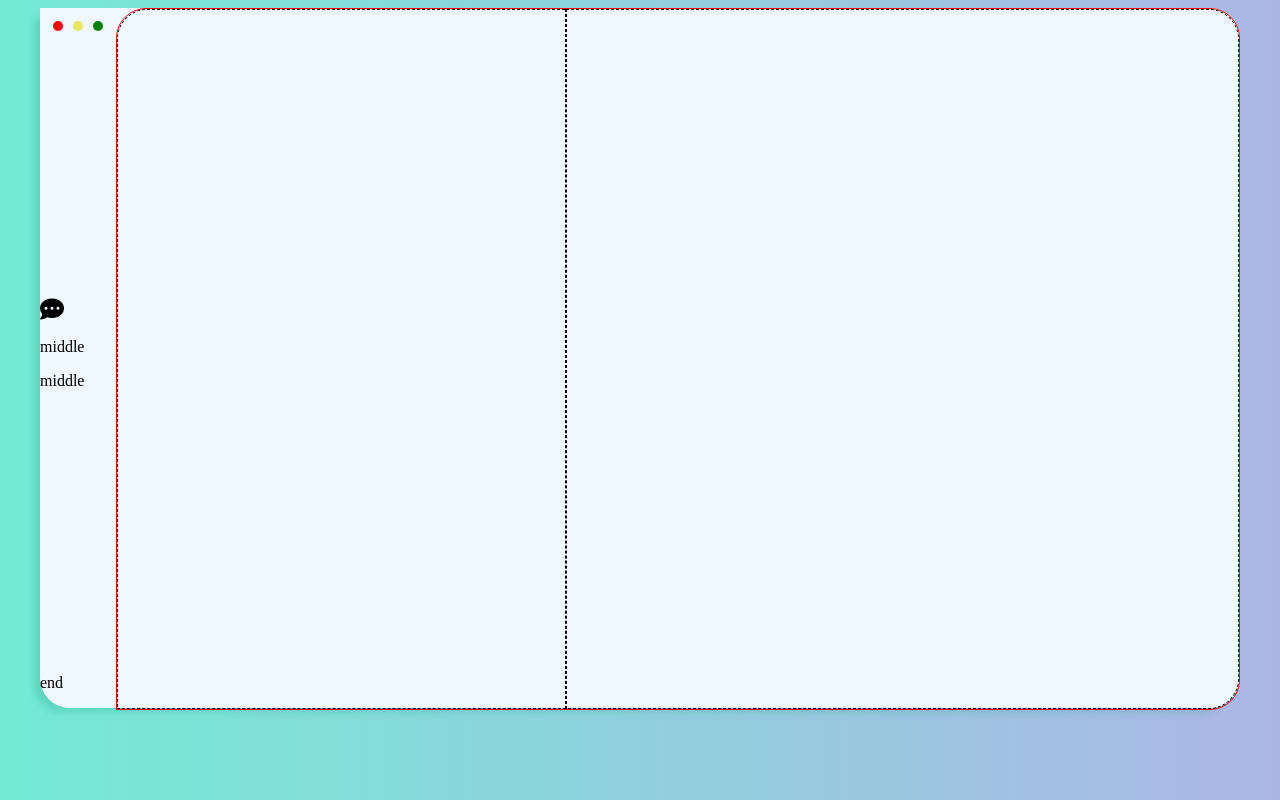
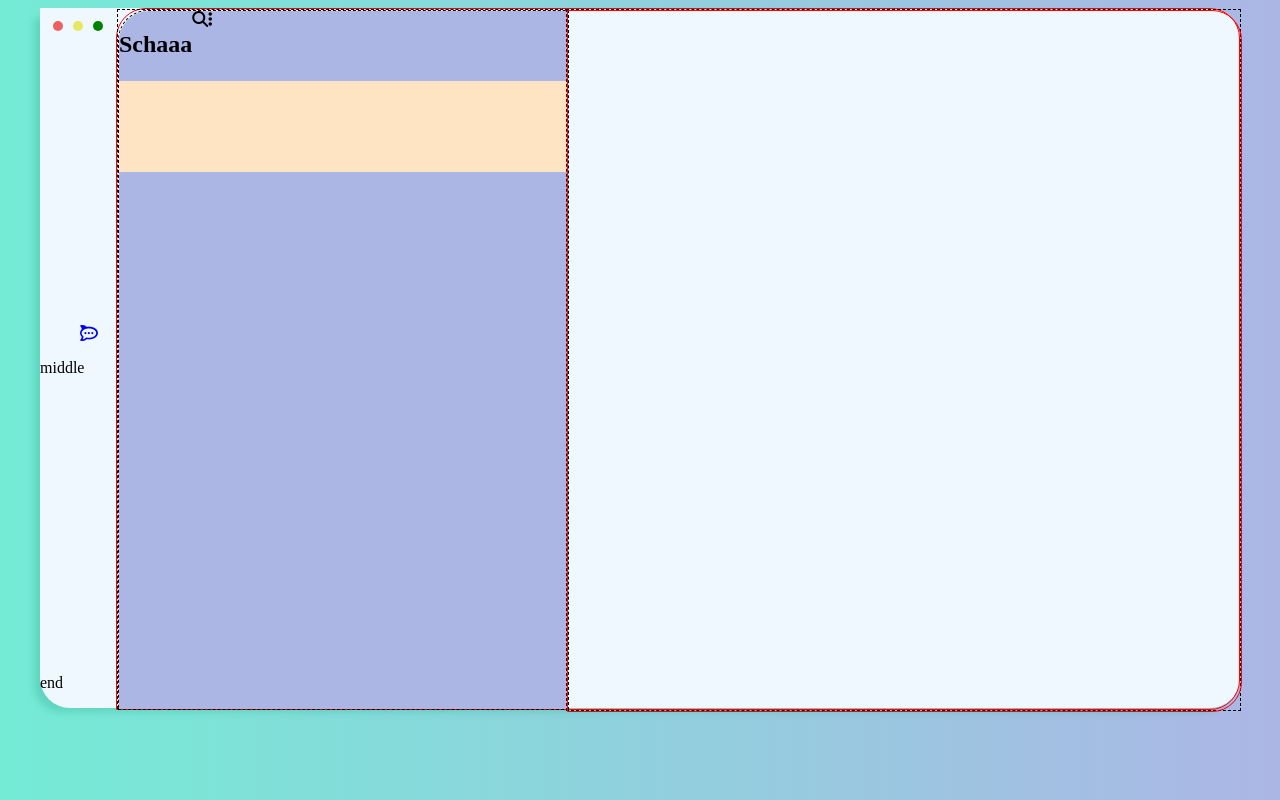
Before and after one commit to cubsplusplus/web-dev-training, a plain HTML site: page inbox-project/index.html in a window 1280 px wide. Drawn offline with Linux system fonts and the light colour scheme.

Commit message:
update 2
finally added font awesome kit.
added three rows to the contacts column.
hard time positioning icons vetically.

```diff
--- a/inbox-project/index.html
+++ b/inbox-project/index.html
@@ -4,9 +4,7 @@
     <meta charset="UTF-8">
     <meta http-equiv="X-UA-Compatible" content="IE=edge">
     <meta name="viewport" content="width=device-width, initial-scale=1.0">
-    <link rel="stylesheet" href="path/to/font-awesome/css/font-awesome.min.css">
     <link rel="stylesheet" href="styles.css">
-    <script src='https://kit.fontawesome.com/a076d05399.js' crossorigin='anonymous' defer></script>
     <title>Document</title>
 </head>
 <body>
@@ -17,17 +15,36 @@
                 <div id="dot2" class="browser-dot"></div>
                 <div id="dot3" class="browser-dot"></div>
             </div>
-            <div>
-                <i class='fas fa-comment-dots' style='font-size:24px'></i>
-                <p class="temp">middle</p>
+            <div .class="icons">
+                <ul>
+                    <li><a href="/"><i class="fa-brands fa-rocketchat"></i></a></li>
+                </ul>
                 <p class="temp">middle</p>
             </div>
             <p id="item3">end</p>
         </div>
         <div class="main">
-            <div class="messages"></div>
-            <div class="chat"></div>
+            <div id="contacts-wrapper">
+                <div class="contacts">
+                    <header class="title-bar-wrapper" >
+                        <div class="title-bar">
+                            <h2>Schaaa</h2>
+                            <i class="fa-solid fa-magnifying-glass"></i>
+                            <i class="fa-solid fa-ellipsis-vertical"></i>
+                        </div>
+                    </header>
+                    <div class="stories-wrapper">
+                        <div class="stories"></div>
+                    </div>
+                    <div class="people-wrapper" style="background-color: green">
+                    <div class="people"></div></div>
+                </div>
+            </div>
+            <div id="chat-wrapper">
+                <div class="chat"></div>
+            </div>
         </div>
     </div>
+    <script src="https://kit.fontawesome.com/12aa515f0e.js" crossorigin="anonymous"></script>
 </body>
 </html>
--- a/inbox-project/styles.css
+++ b/inbox-project/styles.css
@@ -1,3 +1,5 @@
+
+
 body {
     /* gradient pallete */
     background: #74ebd5;  /* fallback for old browsers */
@@ -22,6 +24,14 @@ body {
     -moz-box-shadow: -9px 7px 7px -3px rgba(39,168,139,0.3);
 }
 
+
+/* START sidebar style */
+.sidebar{
+    display: flex;
+    flex-direction: column;
+    justify-content: space-between;
+}
+
 .dots-wrapper {
     display: flex;
     padding: 8px;
@@ -37,30 +47,50 @@ body {
 }
 
 #dot1 {
+    background-color: rgb(235, 95, 95);
+}
+#dot1:hover {
     background-color: red;
 }
 
 #dot2 {
     background-color: rgb(231, 231, 96);
 }
+#dot2:hover {
+    background-color: yellow
+}
 #dot3 {
     background-color: green;
 }
+#dot3:hover {
+    background-color: rgb(57, 227, 57);
+}
+
+.icons {
+    display: flex;
+    flex-direction: column;
+}
+
+li {
+    list-style-type: none;
+    margin: left;
+}
+
+/* END sidebar style */
 
 /* .grid-container > div {
     padding: 20px 0;
     font-size: 30px;
 } */
 
-.sidebar{
-    display: flex;
-    flex-direction: column;
-    justify-content: space-between;
-}
 
+/* START of main */
 .main {
     border: 1px red solid;
     border-radius: 30px 30px 30px 0;
+    display: grid;
+    grid-template-columns: 40% 1fr;
+    height: 100%;
 }
 
 /* .temp {
@@ -70,18 +100,61 @@ body {
 
 } */
 
-.main {
+#contacts-wrapper {
+    border: 1px dashed;
+    max-height: 100%;
+    margin: 0;
+    width: 100%;
+}
+.contacts {
+    border: 1px dashed;
+    border-radius: 30px 0 0 0;
     display: grid;
-    grid-template-columns: 40% 1fr;
+    grid-template-rows: 10% 13% 1fr;
     height: 100%;
+    width: 100%;
 }
 
-.messages {
-    border: 1px dashed;
+
+.title-bar-wrapper{
+    display: flex;
+    flex-direction: row;
+    justify-content: space-around;
+}
+
+.title-bar {
+    background-color: #ACB6E5;
+    display: flex;
+    flex-direction: row;
+    height: 100%;
+    width: 100%;
     border-radius: 30px 0 0 0;
 }
 
+.stories {
+    background-color: bisque;
+    height: 100%;
+    width: 100%;
+}
+
+.people {
+    background-color: #ACB6E5;
+    height: 100%;
+    width: 100%;
+}
+
+#chat-wrapper {
+    border: 1px dashed;
+    margin: 0;
+    height: 100%;
+    width: 100%;
+}
+
 .chat {
-    border: 1px dashed;
+    border: 1px red solid;
     border-radius: 0 30px 30px 0;
+    height: 100%;
+    width: 100%;
 }
+
+/* END of main */
```
